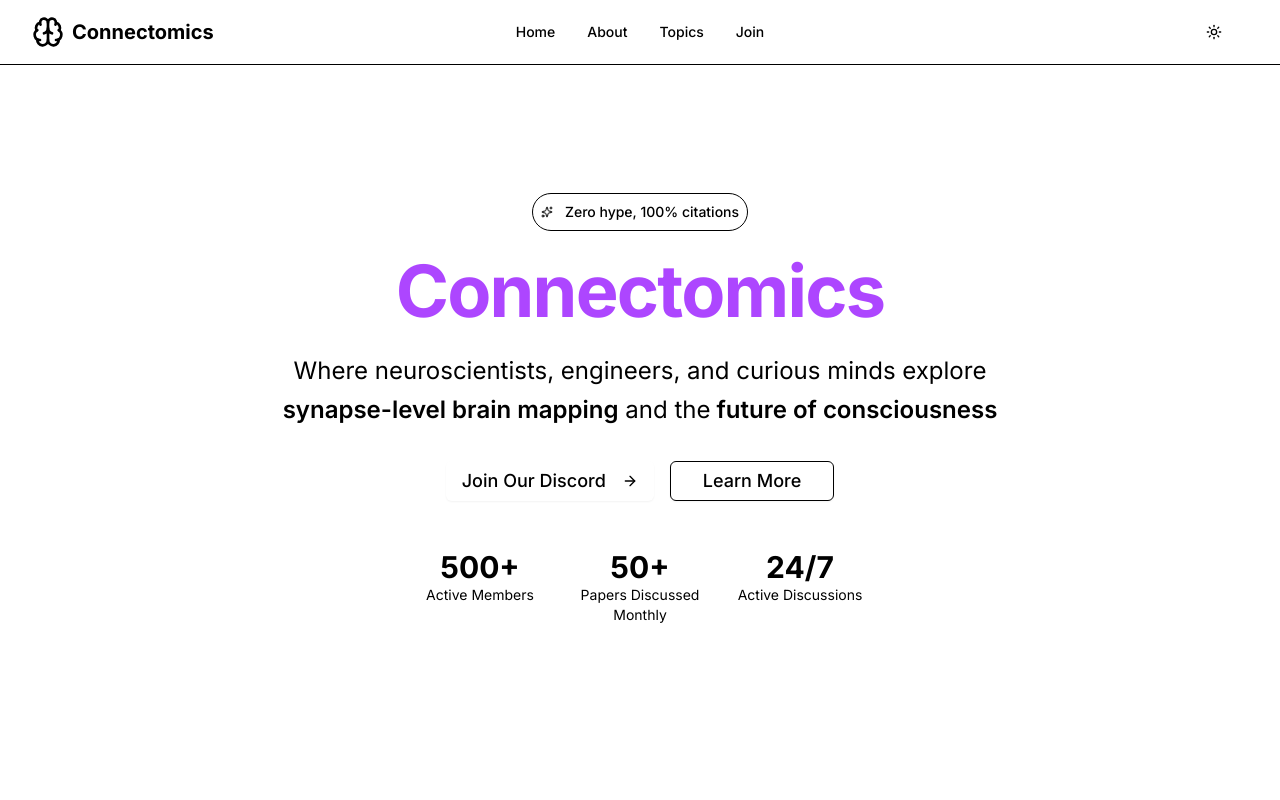
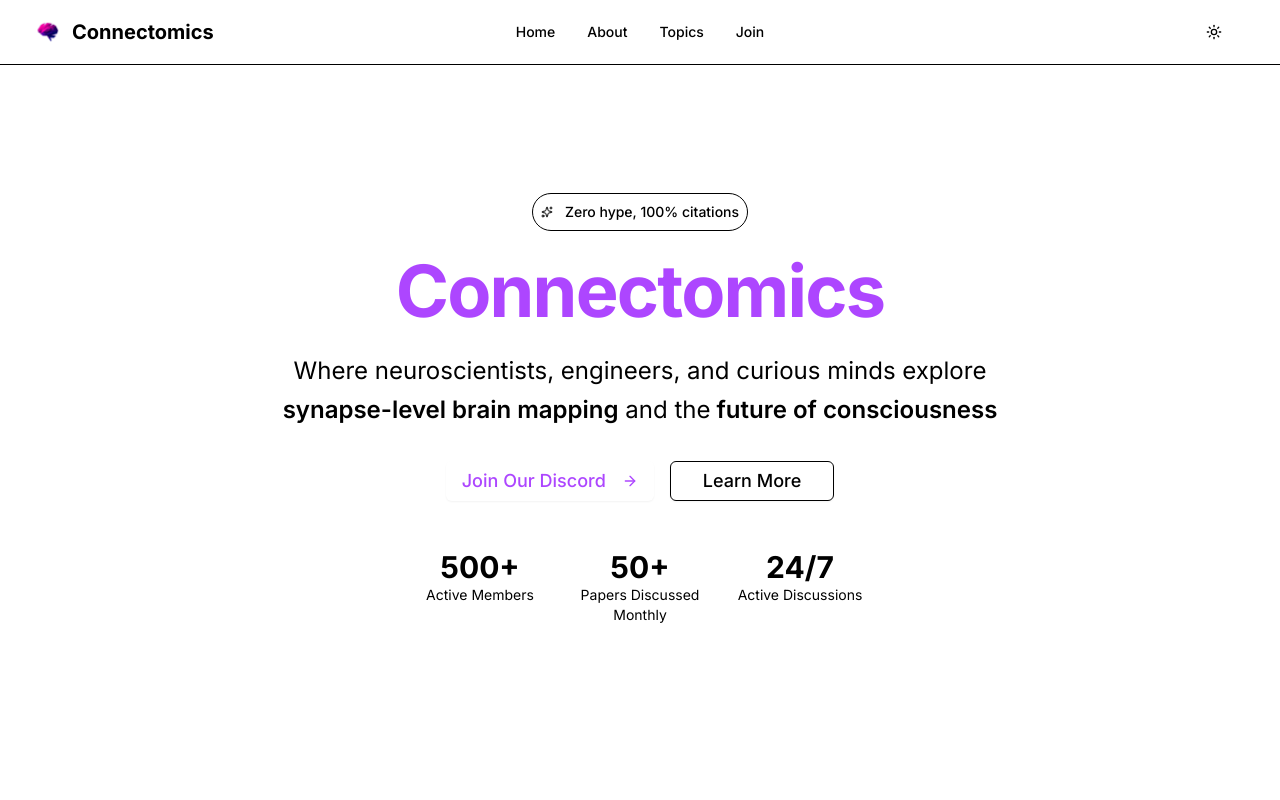
Before and after one commit to Shubert894/connectomics-site, a Next.js app: page / in a window 1280 px wide. Shown: the top 800 px of the page. Built offline with nearby package versions, Linux system fonts and the light colour scheme.

Commit message:
add icon without background, change color to purple

```diff
--- a/src/app/about/page.tsx
+++ b/src/app/about/page.tsx
@@ -40,7 +40,7 @@ export default function AboutPage() {
             Our Story
           </Badge>
           <h1 className="text-4xl sm:text-5xl font-bold mb-6">
-            About <span className="text-primary">Connectomics</span>
+            About <span className="text-primary text-purple-500">Connectomics</span>
           </h1>
           <p className="text-xl text-muted-foreground leading-relaxed">
             We're building the most rigorous and welcoming community for anyone interested in understanding the brain at
--- a/src/app/join/page.tsx
+++ b/src/app/join/page.tsx
@@ -83,7 +83,7 @@ export default function JoinPage() {
           {/* Primary CTA */}
           <div className="space-y-4">
             <Button asChild size="lg" className="text-xl px-12 py-6 group">
-              <Link href="https://discord.gg/connectomics" target="_blank" rel="noopener noreferrer">
+              <Link href="https://discord.gg/connectomics" target="_blank" rel="noopener noreferrer" className="text-purple-500">
                 <svg className="w-6 h-6 mr-3" fill="currentColor" viewBox="0 0 24 24">
                   <path d="M20.317 4.37a19.791 19.791 0 0 0-4.885-1.515.074.074 0 0 0-.079.037c-.21.375-.444.864-.608 1.25a18.27 18.27 0 0 0-5.487 0 12.64 12.64 0 0 0-.617-1.25.077.077 0 0 0-.079-.037A19.736 19.736 0 0 0 3.677 4.37a.07.07 0 0 0-.032.027C.533 9.046-.32 13.58.099 18.057a.082.082 0 0 0 .031.057 19.9 19.9 0 0 0 5.993 3.03.078.078 0 0 0 .084-.028c.462-.63.874-1.295 1.226-1.994a.076.076 0 0 0-.041-.106 13.107 13.107 0 0 1-1.872-.892.077.077 0 0 1-.008-.128 10.2 10.2 0 0 0 .372-.292.074.074 0 0 1 .077-.01c3.928 1.793 8.18 1.793 12.062 0a.074.074 0 0 1 .078.01c.12.098.246.198.373.292a.077.077 0 0 1-.006.127 12.299 12.299 0 0 1-1.873.892.077.077 0 0 0-.041.107c.36.698.772 1.362 1.225 1.993a.076.076 0 0 0 .084.028 19.839 19.839 0 0 0 6.002-3.03.077.077 0 0 0 .032-.054c.5-5.177-.838-9.674-3.549-13.66a.061.061 0 0 0-.031-.03zM8.02 15.33c-1.183 0-2.157-1.085-2.157-2.419 0-1.333.956-2.419 2.157-2.419 1.21 0 2.176 1.096 2.157 2.42 0 1.333-.956 2.418-2.157 2.418zm7.975 0c-1.183 0-2.157-1.085-2.157-2.419 0-1.333.955-2.419 2.157-2.419 1.21 0 2.176 1.096 2.157 2.42 0 1.333-.946 2.418-2.157 2.418z" />
                 </svg>
@@ -172,7 +172,7 @@ export default function JoinPage() {
             Whether you're a seasoned researcher or just getting started, there's a place for you in our community. Come
             as you are, learn what you can, share what you know.
           </p>
-          <Button asChild size="lg" className="text-xl px-12 py-6 group">
+          <Button asChild size="lg" className="text-xl px-12 py-6 group text-purple-500">
             <Link href="https://discord.gg/connectomics" target="_blank" rel="noopener noreferrer">
               Join Us on Discord
               <ArrowRight className="ml-2 h-5 w-5 group-hover:translate-x-1 transition-transform" />
--- a/src/app/page.tsx
+++ b/src/app/page.tsx
@@ -62,8 +62,8 @@ export default function HomePage() {
             </p>
 
             <div className="flex flex-col sm:flex-row gap-4 justify-center items-center mb-12">
-              <Button asChild size="lg" className="text-lg px-8 py-4 group">
-                <Link href="/join">
+              <Button asChild size="lg" className="text-lg px-8 py-4 group purpurentiu">
+                <Link href="/join" className="text-purple-500">
                   Join Our Discord
                   <ArrowRight className="ml-2 h-5 w-5 group-hover:translate-x-1 transition-transform" />
                 </Link>
--- a/src/components/ui/footer.tsx
+++ b/src/components/ui/footer.tsx
@@ -1,5 +1,6 @@
-import { Brain, Github, Twitter } from "lucide-react"
+import {Github, Twitter } from "lucide-react"
 import Link from "next/link"
+import Image from "next/image"
 
 export function Footer() {
   return (
@@ -7,7 +8,7 @@ export function Footer() {
       <div className="container mx-auto px-4 sm:px-6 lg:px-8 py-8">
         <div className="flex flex-col md:flex-row justify-between items-center space-y-4 md:space-y-0">
           <div className="flex items-center space-x-2">
-            <Brain className="h-6 w-6 text-primary" />
+           <Image src="/discord_logo.svg" alt="Connectomics Logo" width={32} height={32} />
             <span className="text-sm text-muted-foreground">© 2025 Connectomics. All rights reserved.</span>
           </div>
 
--- a/src/components/ui/header.tsx
+++ b/src/components/ui/header.tsx
@@ -2,12 +2,12 @@
 
 import Link from "next/link"
 import { usePathname } from "next/navigation"
-import { Brain, Menu, X } from "lucide-react"
+import { Menu, X } from "lucide-react"
 import { useState } from "react"
 import { Button } from "@/components/ui/button"
 import { ThemeToggle } from "@/components/ui/theme-toggle"
 import { cn } from "@/lib/utils"
-
+import Image from "next/image"
 const navigation = [
   { name: "Home", href: "/" },
   { name: "About", href: "/about" },
@@ -26,7 +26,7 @@ export function Header() {
           {/* Logo - Left Third */}
           <div className="flex-1 flex justify-start">
             <Link href="/" className="flex items-center space-x-2">
-              <Brain className="h-8 w-8 text-primary" />
+              <Image src="/discord_logo.svg" alt="Connectomics Logo" width={32} height={32} />
               <span className="text-xl font-bold">Connectomics</span>
             </Link>
           </div>
```
Also changed, not shown: public/discord_logo.svg (added), 1 other file (tests, documents, lock files or other folders).
